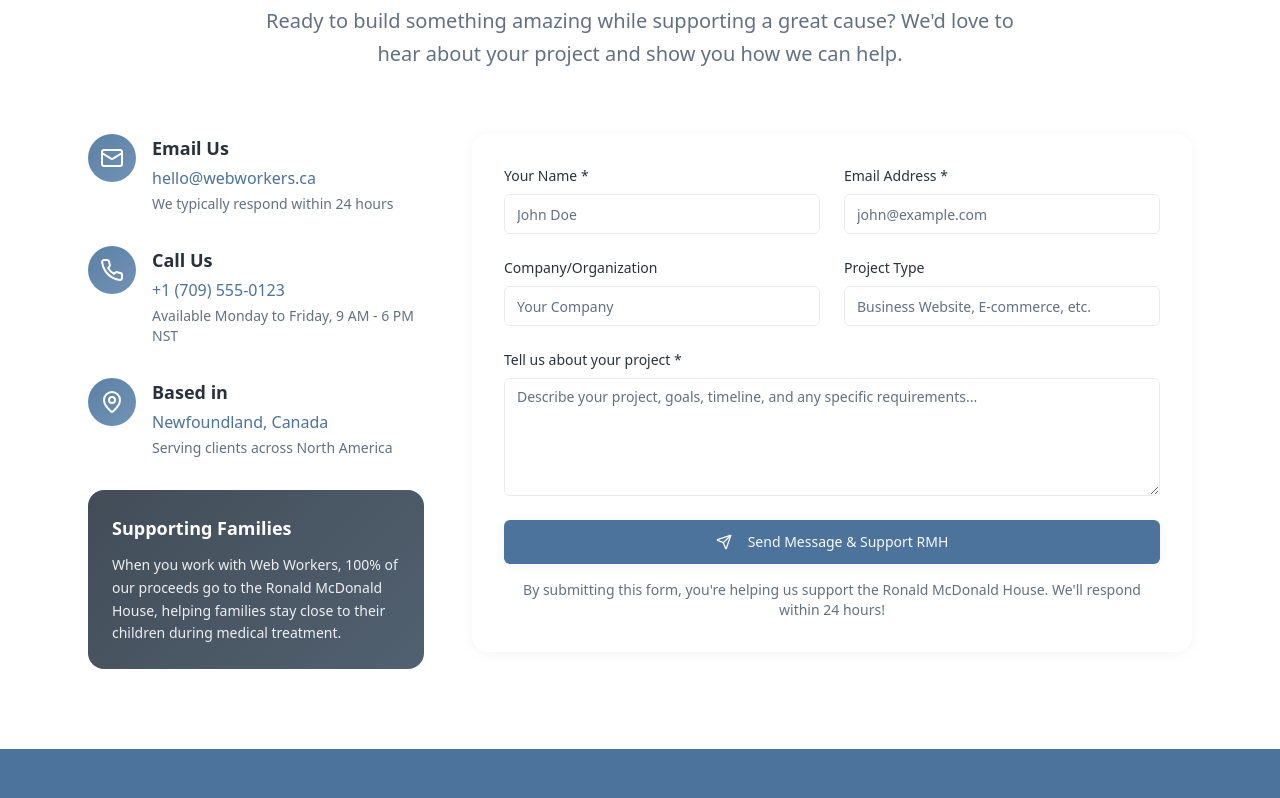
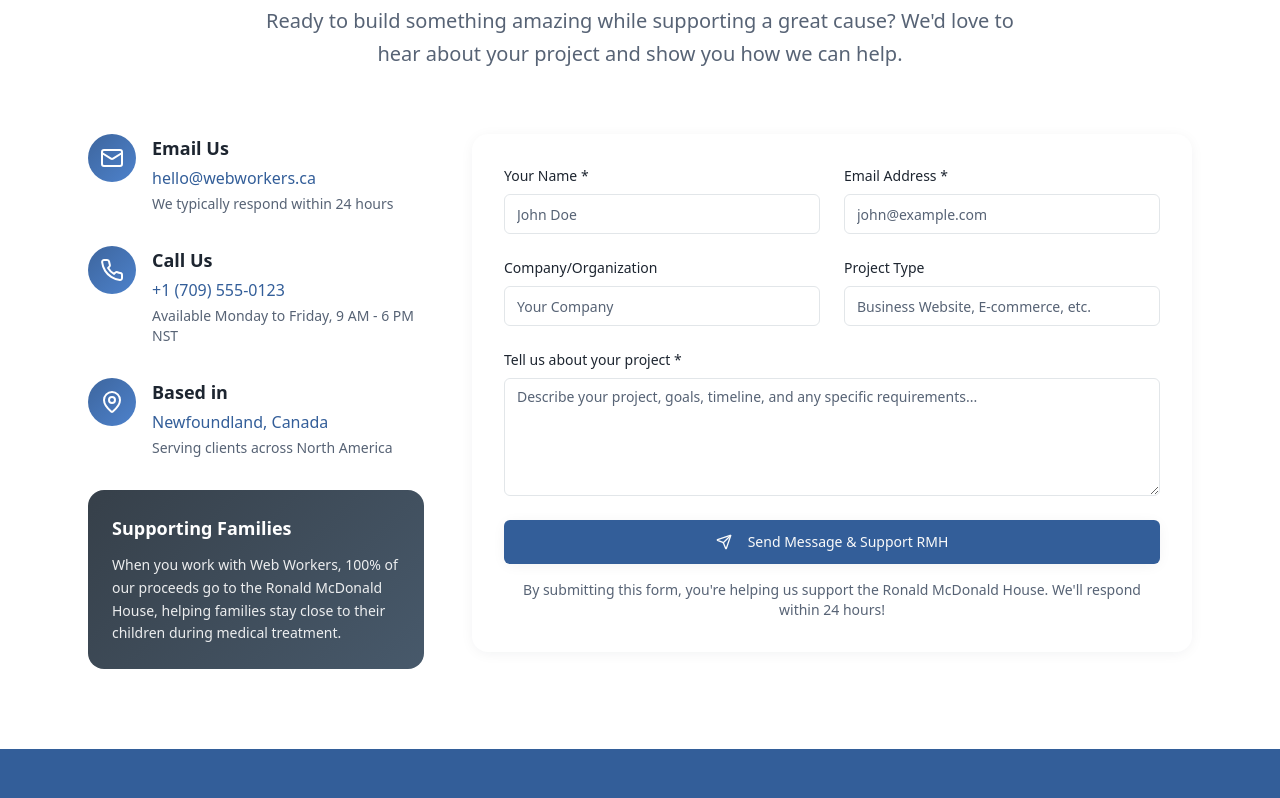
Before and after one commit to papiSKUNK/webworkers, a React (Vite) app: page / in a window 1280 px wide. Shown: the part 5469-6267 px from the top of the page. Built offline with nearby package versions, Linux system fonts and the light colour scheme; the HTML template or start-up script is replaced by a standard one.

Commit message:
Reverted to commit 401a8dc4a6ecb5a4ddd81eaf938fecdf9f46111a

```diff
--- a/src/index.css
+++ b/src/index.css
@@ -8,39 +8,39 @@
   :root {
     /* Core Brand Colors */
     --background: 0 0% 100%;
-    --foreground: 215 20% 20%;
+    --foreground: 215 25% 15%;
 
-    /* Professional Primary - Calm Blue */
-    --primary: 210 35% 45%;
+    /* Professional Primary - Clear Blue */
+    --primary: 215 50% 40%;
     --primary-foreground: 0 0% 98%;
-    --primary-glow: 210 38% 52%;
+    --primary-glow: 215 55% 50%;
 
     /* Clean Secondary - Professional Gray */
-    --secondary: 210 14% 30%;
+    --secondary: 210 15% 25%;
     --secondary-foreground: 0 0% 98%;
-    --secondary-glow: 210 16% 38%;
+    --secondary-glow: 210 20% 35%;
 
-    /* Clear Accent - Soft Blue */
-    --accent: 210 30% 50%;
+    /* Clear Accent - Trustworthy Teal */
+    --accent: 180 35% 45%;
     --accent-foreground: 0 0% 98%;
 
     /* Neutral Palette */
-    --muted: 210 18% 96%;
-    --muted-foreground: 215 14% 45%;
+    --muted: 210 20% 95%;
+    --muted-foreground: 215 15% 40%;
     --card: 0 0% 100%;
-    --card-foreground: 215 20% 20%;
+    --card-foreground: 215 25% 15%;
     --popover: 0 0% 100%;
-    --popover-foreground: 215 20% 20%;
+    --popover-foreground: 215 25% 15%;
 
     /* Interactive States */
     --destructive: 0 65% 50%;
     --destructive-foreground: 0 0% 98%;
-    --border: 210 16% 88%;
-    --input: 210 14% 92%;
-    --ring: 210 35% 45%;
+    --border: 210 20% 85%;
+    --input: 210 15% 90%;
+    --ring: 215 50% 40%;
 
     /* Clear Design Elements */
-    --gradient-hero: linear-gradient(135deg, hsl(210 35% 45% / 0.90), hsl(210 32% 50% / 0.85));
+    --gradient-hero: linear-gradient(135deg, hsl(var(--primary) / 0.95), hsl(var(--primary-glow) / 0.9));
     --gradient-warm: linear-gradient(135deg, hsl(var(--secondary)), hsl(var(--secondary-glow)));
     --gradient-subtle: linear-gradient(180deg, hsl(var(--background)), hsl(var(--muted)));
 
```
